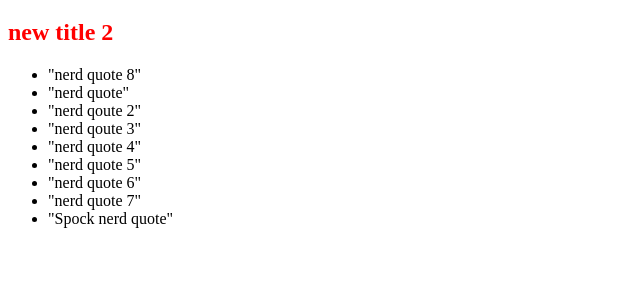
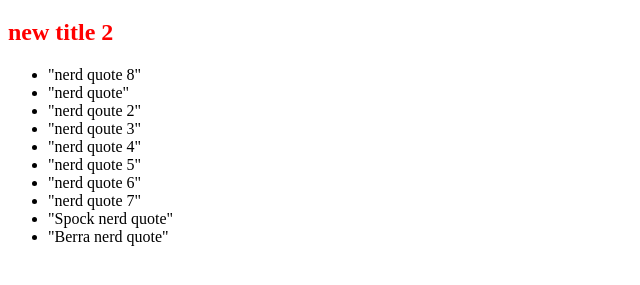
Before and after one commit to bouzacu/0main_openSAP_repo, a plain HTML site: page index.html in a window 1280 px wide. Shown: the part 61-346 px from the top of the page, without its empty margins (0-640 px from the left). Drawn offline with Linux system fonts and the light colour scheme.

Commit message:
added Berra quote

```diff
--- a/index.html
+++ b/index.html
@@ -18,6 +18,7 @@
 			<li>"nerd quote 6"</li>
 			<li>"nerd quote 7"</li>
 			<li>"Spock nerd quote"</li>
+			<li>"Berra nerd quote"</li>
 		</ul>
 	</body>
 </html>
```
